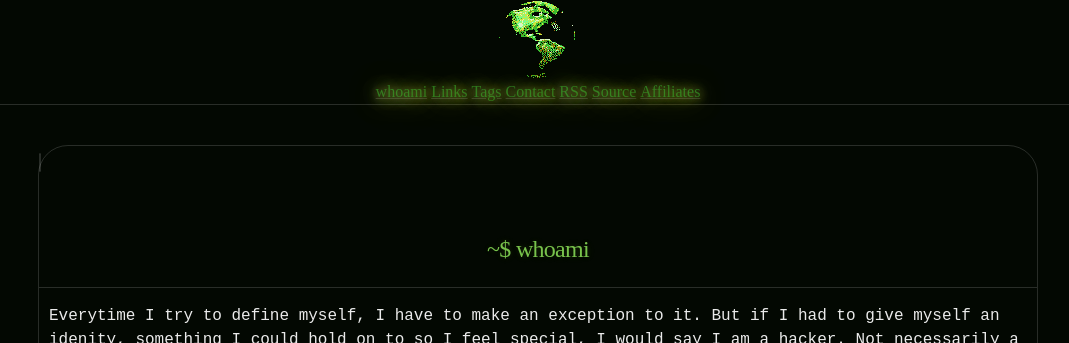
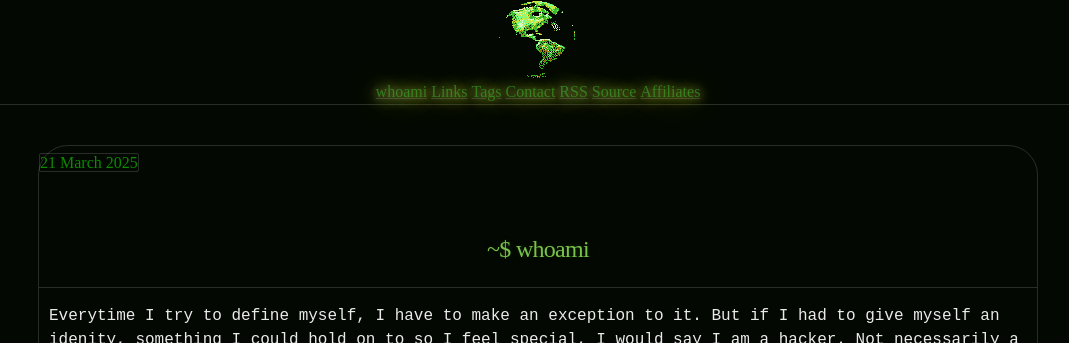
Before and after one commit to CamoCatX/camocatx.github.io, a Jekyll site: the page built from whoami.md, in a window 1280 px wide. Shown: the top 343 px of the page, without its empty margins (102-1171 px from the left). Built offline with Jekyll 4.4.1, drawn with Linux system fonts in a browser that asks for light colours.

Commit message:
Update page.html

```diff
--- a/_layouts/page.html
+++ b/_layouts/page.html
@@ -9,7 +9,7 @@ layout: default
     {% for tag in page.tags %}
       <code class="posttag"><a href="/tags/#{{ tag | replace: " " , "-" | downcase }}" class="no-decoration">{{ tag | xml_escape }}</a></code>
     {% endfor %}
-  <time datetime="{{ site.time | date_to_long_string }}" class="by-line">{{ page.date | date_to_string }}</time>
+  <time datetime="{{ site.time | date_to_xmlschema }}" class="by-line">{{ site.time | date_to_long_string }}</time>
   {{ content }}
 </article>
 <br>
```
